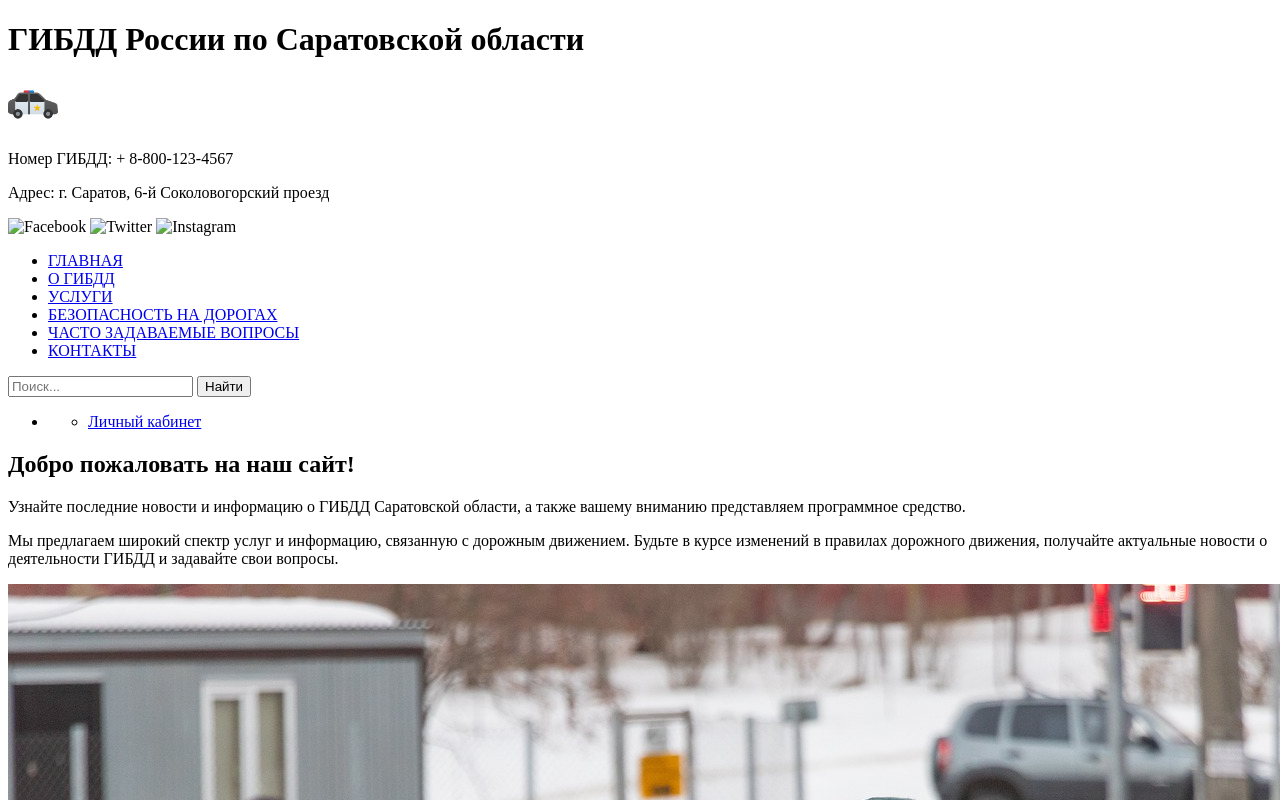
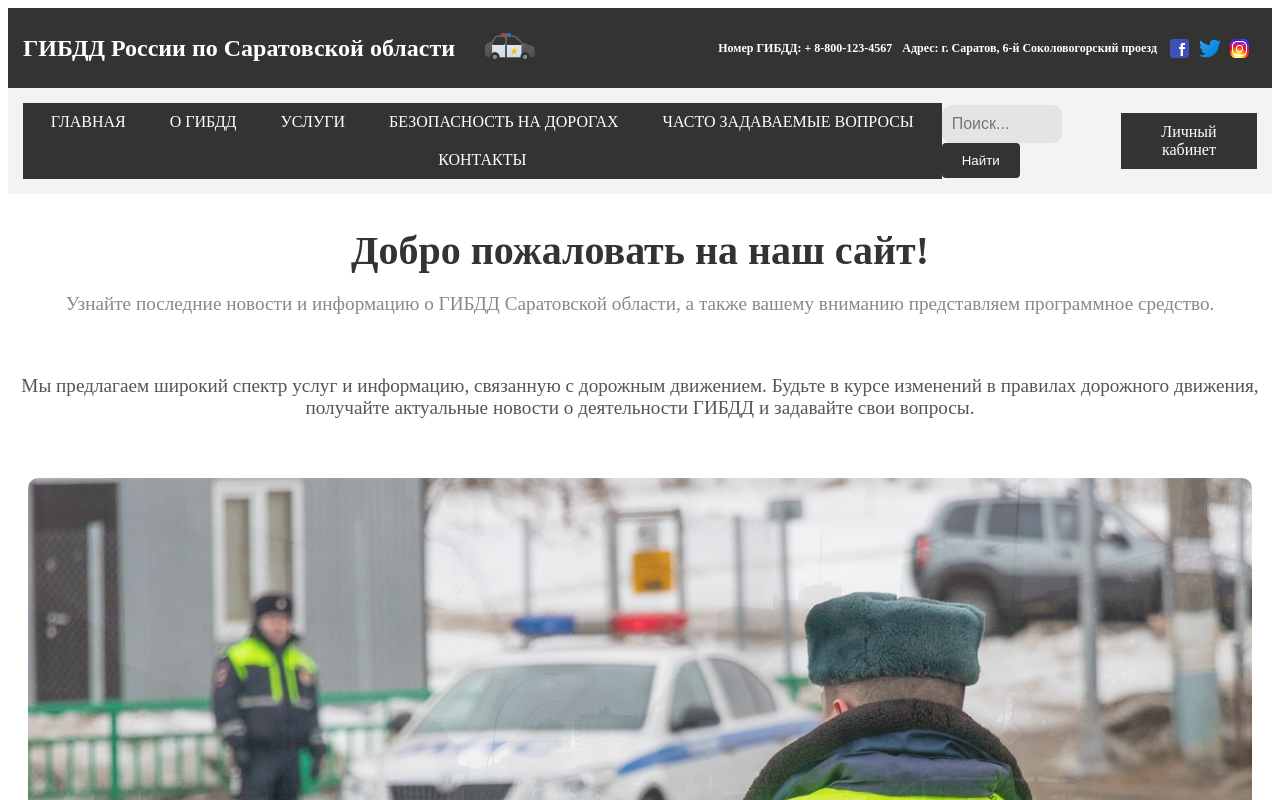
Before and after one commit to Poof3/gibdd, a plain HTML site: page index.html in a window 1280 px wide. Shown: the top 800 px of the page. Drawn offline with Linux system fonts and the light colour scheme; the site is published under a folder, as on GitHub Pages, so addresses that start at the root find nothing.

Commit message:
Update index.html

```diff
--- a/index.html
+++ b/index.html
@@ -4,7 +4,7 @@
 <head>
   <meta charset="UTF-8">
   <meta name="viewport" content="width=device-width, initial-scale=1.0">
-  <link rel="stylesheet" href="/css/styles.css">
+  <link rel="stylesheet" href="css/styles.css">
   <link rel="stylesheet" href="https://cdnjs.cloudflare.com/ajax/libs/font-awesome/6.0.0-beta2/css/all.min.css">
   <link rel="icon" href="img/icon.ico" type="image/x-icon">
   <title>ГИБДД России по Саратовской области</title>
@@ -22,9 +22,9 @@
       <p>Адрес: г. Саратов, 6-й Соколовогорский проезд</p>
     </div>
     <div class="social-icons">
-      <img src="/img/facebook.png" alt="Facebook" height="25">
-      <img src="/img/twitter.png" alt="Twitter" height="25">
-      <img src="/img/instagram.png" alt="Instagram" height="25">
+      <img src="img/facebook.png" alt="Facebook" height="25">
+      <img src="img/twitter.png" alt="Twitter" height="25">
+      <img src="img/instagram.png" alt="Instagram" height="25">
     </div>
   </header>
 
```
